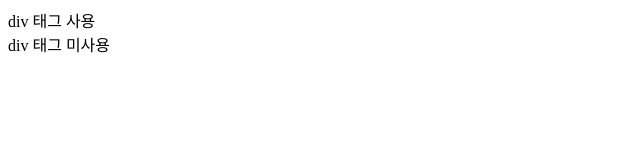
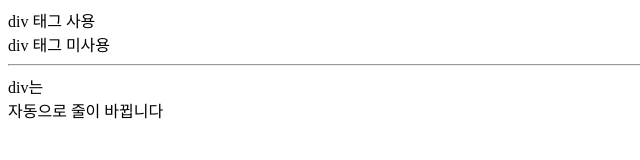
Before and after one commit to Heavyrisem/DY_WebStudy, a plain HTML site: page 3.15/div.html in a window 1280 px wide. Shown: the whole page, without its empty margins (0-640 px from the left). Drawn offline with Linux system fonts and the light colour scheme.

Commit message:
3.15 자료 수정

```diff
--- a/3.14/div.html
+++ b/3.15/div.html
@@ -8,6 +8,11 @@
         <div>div 태그 사용</div>
         div 태그 미사용
 
+        <hr>
+
+        <div>div는</div>
+        <div>자동으로 줄이 바뀝니다</div>
+
         <!-- <div style="background-color: red;">Division 태그</div> -->
 
     </body>
```
Also changed, not shown: 3.15/span.html (renamed from 3.14/span.html, +4 -2 lines), 3.15/css.html (renamed from 3.14/css.html), 2 other files.
